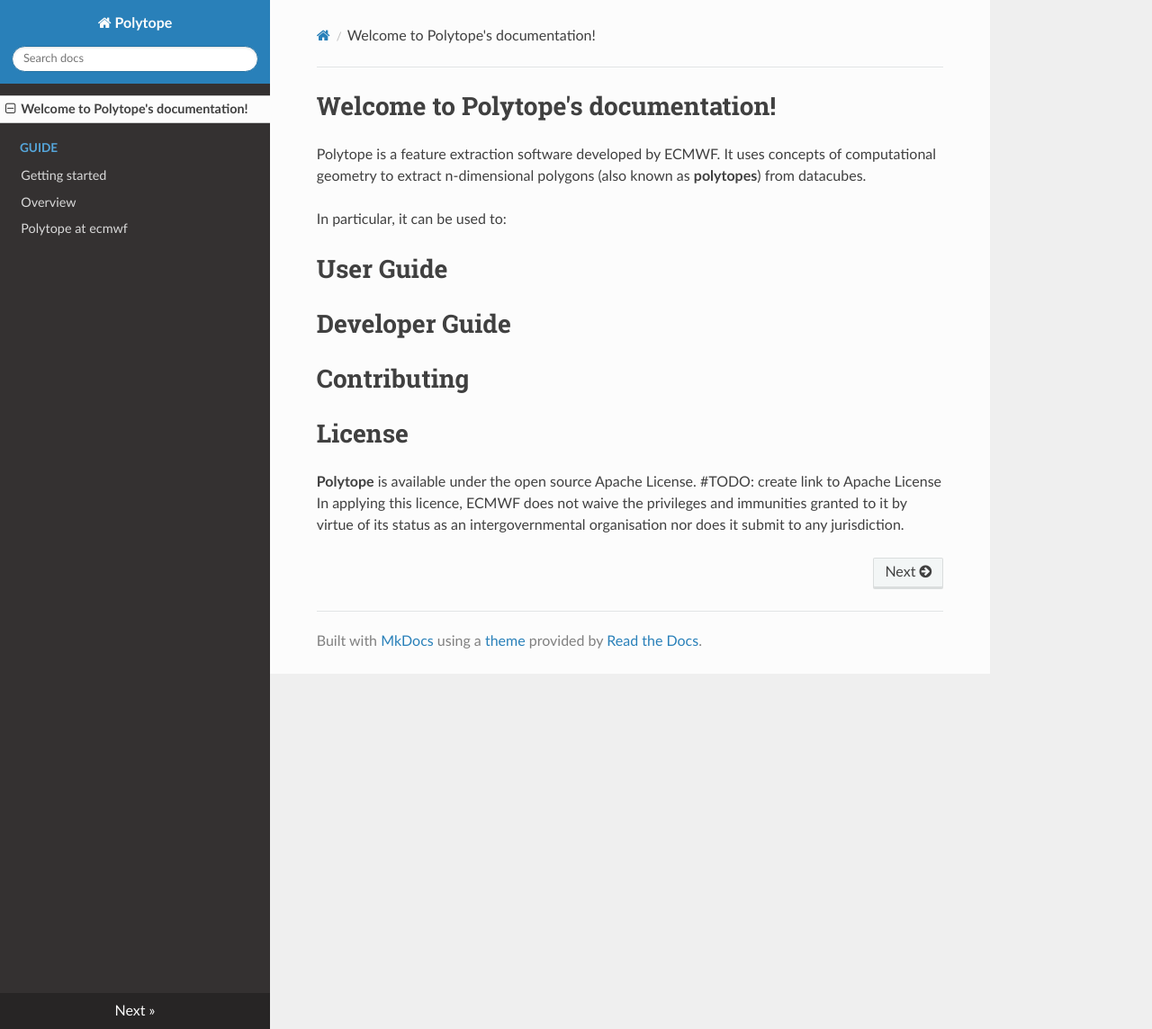
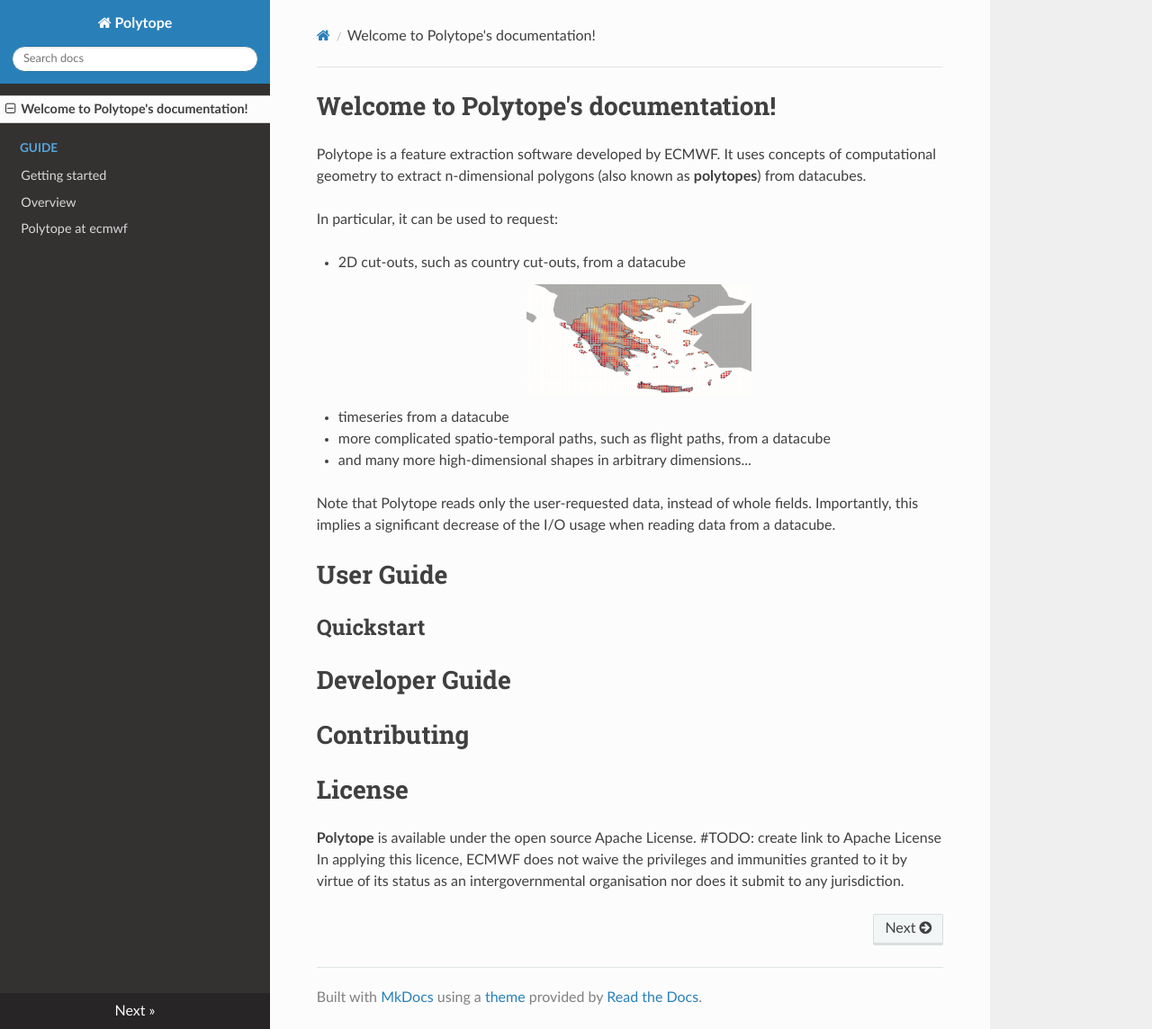
Before and after one commit to ecmwf/polytope, an MkDocs documentation site: the page built from docs/index.md, in a window 1280 px wide and 1144 px high. Shown: the whole window at 90% size. Built offline with MkDocs 1.6.1, drawn with Linux system fonts in a browser that asks for light colours; nearby versions of some CDN libraries.

Commit message:
update readme and docs

```diff
--- a/docs/index.md
+++ b/docs/index.md
@@ -3,9 +3,27 @@
 Polytope is a feature extraction software developed by ECMWF.
 It uses concepts of computational geometry to extract n-dimensional polygons (also known as **polytopes**) from datacubes.
 
-In particular, it can be used to:
+In particular, it can be used to request:
+
+- 2D cut-outs, such as country cut-outs, from a datacube
+    <div style="text-align:center">
+    <p style="float: middle; margin: 0 5px 0 0px;">
+        <img src="./images/greece.png" alt="Greece cut-out" width="250"/>
+    </p>
+    </div>
+
+- timeseries from a datacube
+
+- more complicated spatio-temporal paths, such as flight paths, from a datacube
+
+- and many more high-dimensional shapes in arbitrary dimensions...
+
+Note that Polytope reads only the user-requested data, instead of whole fields. Importantly, this implies a significant decrease of the I/O usage when reading data from a datacube.
+
 
 # User Guide
+
+## Quickstart
 
 # Developer Guide
 
```
Also changed, not shown: readme.md (+5 -0 lines), docs/images/greece.png (added).
